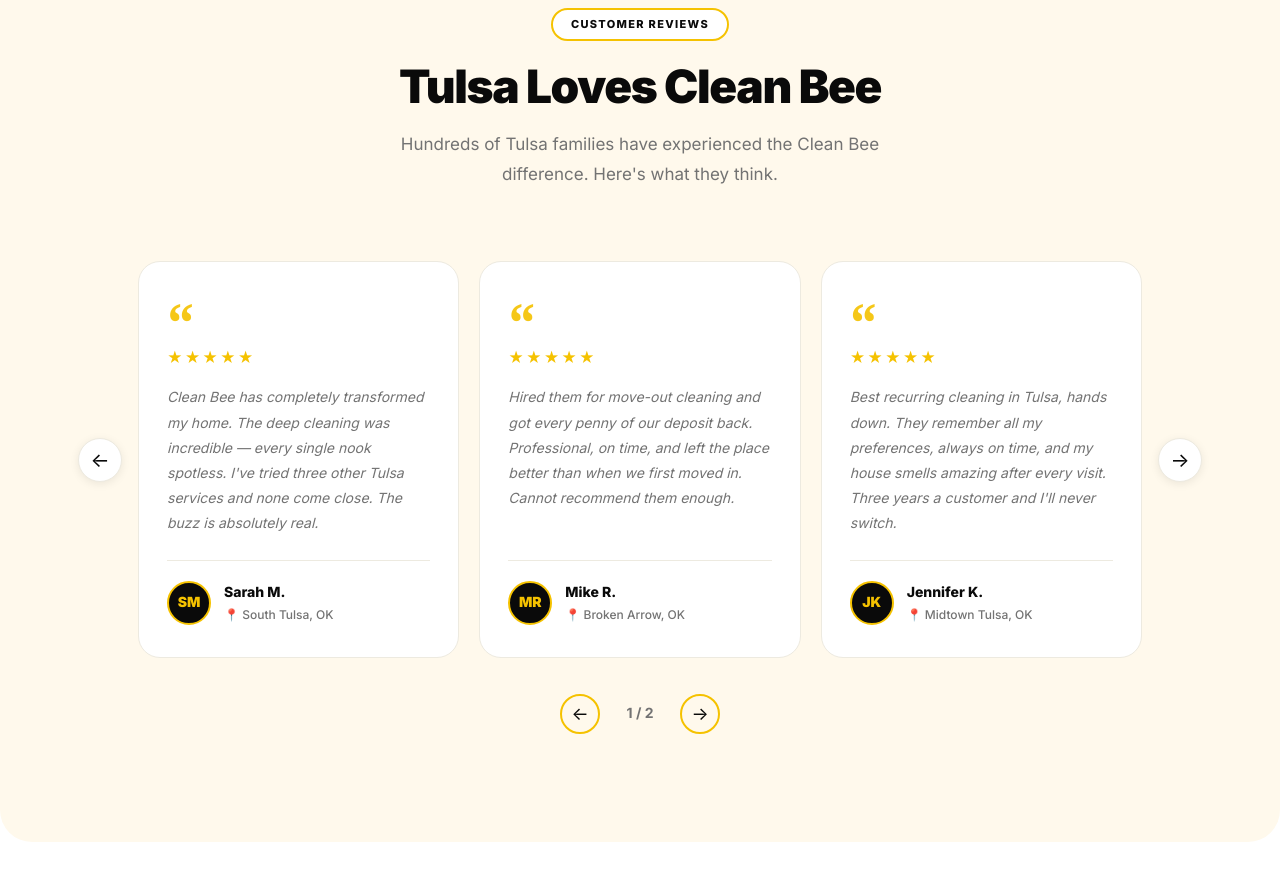
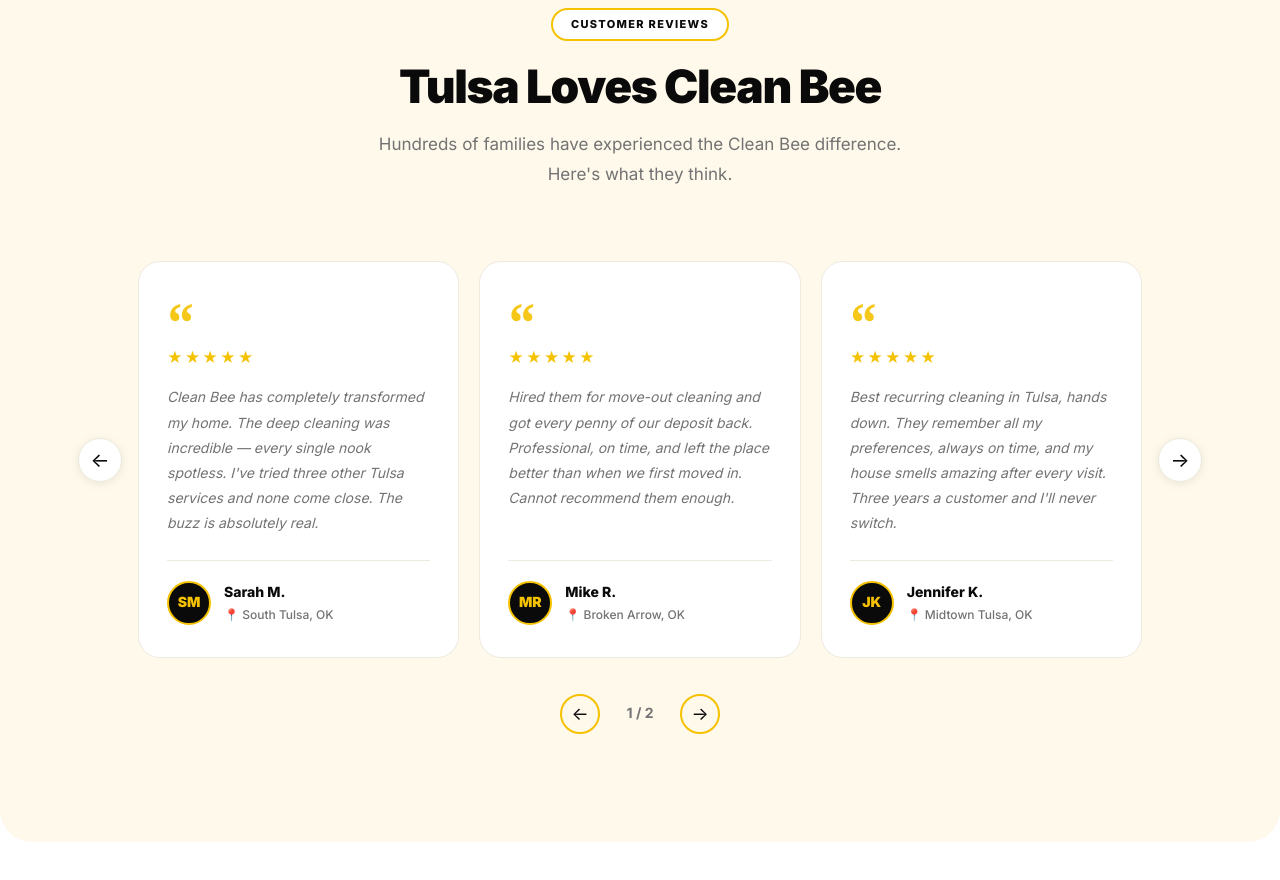
Before and after one commit to alekwayne3-crypto/personal_site, a React (Vite) app in the folder client/: page / in a window 1280 px wide. Shown: the part 4260-5140 px from the top of the page. Built offline with nearby package versions, Linux system fonts and the light colour scheme.

Commit message:
Remove Tulsa from testimonials body text

```diff
--- a/client/src/components/Testimonials.jsx
+++ b/client/src/components/Testimonials.jsx
@@ -54,7 +54,7 @@ export default function Testimonials() {
           <span className="pill pill-white-yellow">Customer Reviews</span>
           <h2 className="h2 h2-dark">Tulsa Loves Clean Bee</h2>
           <p className="lead lead-muted">
-            Hundreds of Tulsa families have experienced the Clean Bee difference. Here&apos;s what they think.
+            Hundreds of families have experienced the Clean Bee difference. Here&apos;s what they think.
           </p>
         </div>
 
```
